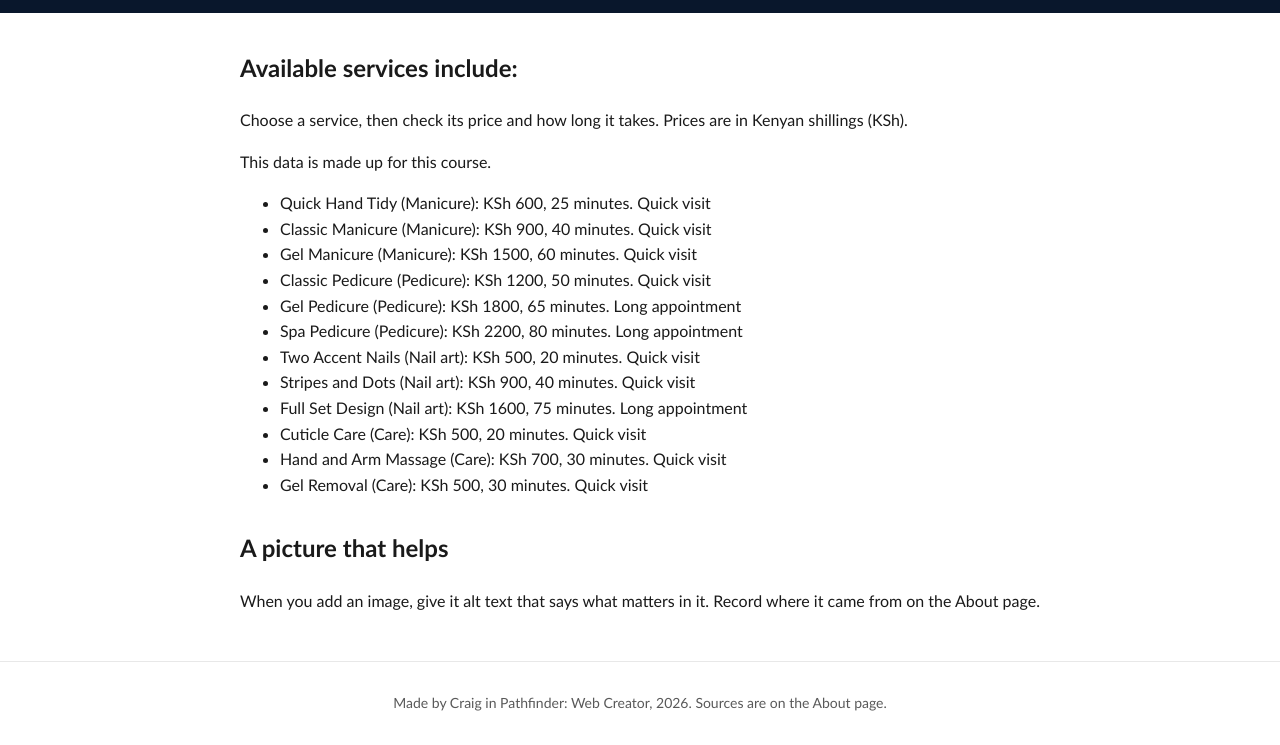
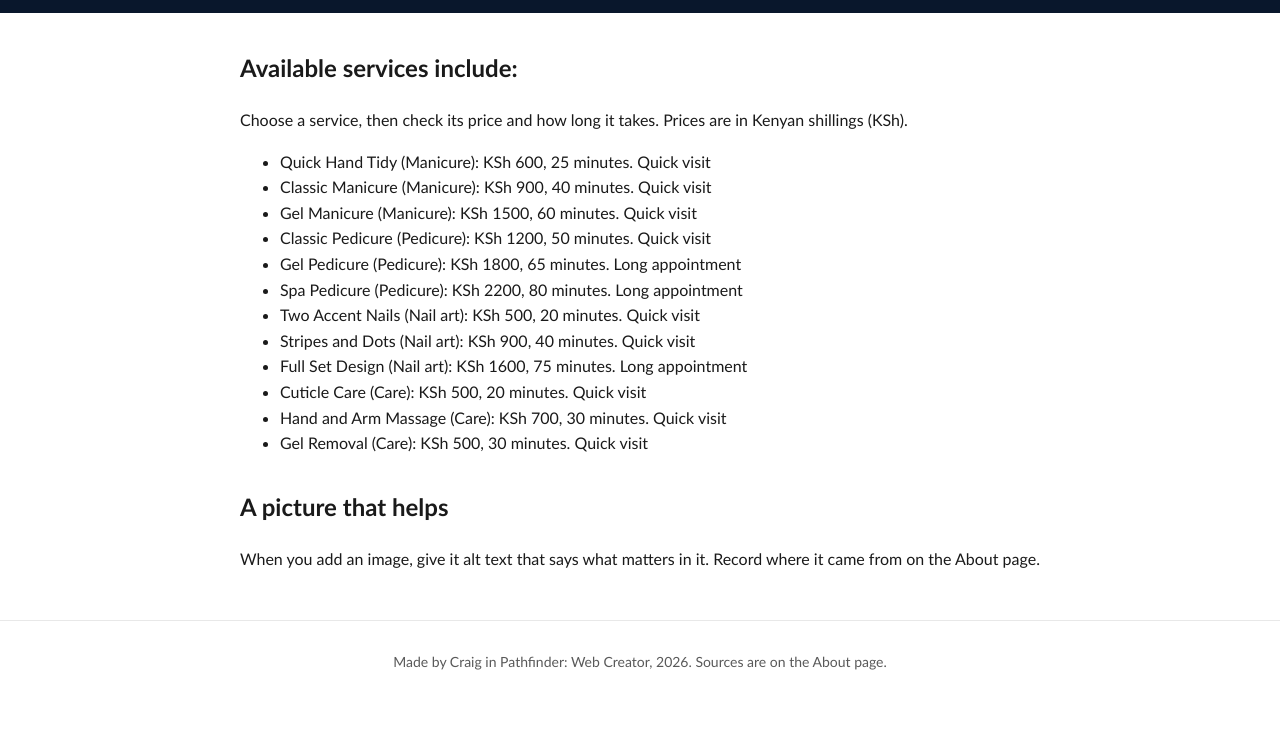
Before and after one commit to craigmusyoka-wq/glow-nail-spa, a plain HTML site: page more.html in a window 1280 px wide. Shown: the part 116-861 px from the top of the page. After the commit the page ends 819 px from the top, so only its background shows below. Drawn offline with Linux system fonts and the light colour scheme.

Commit message:
Removed unecessary p

```diff
--- a/more.html
+++ b/more.html
@@ -23,7 +23,7 @@
       <section>
   <h2>Available services include:</h2>
   <p>Choose a service, then check its price and how long it takes. Prices are in Kenyan shillings (KSh).</p>
-  <p>This data is made up for this course.</p>
+
   <ul id="data-list"></ul>
 </section>
 
```
